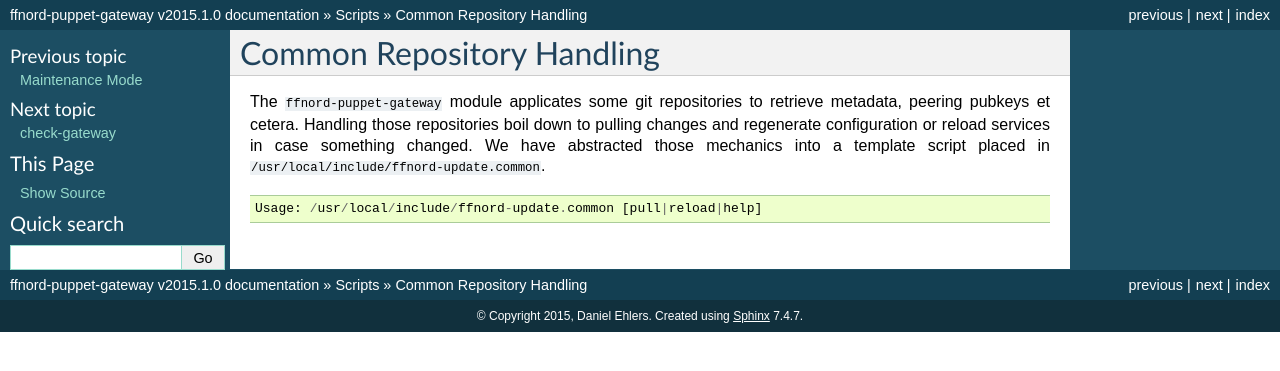
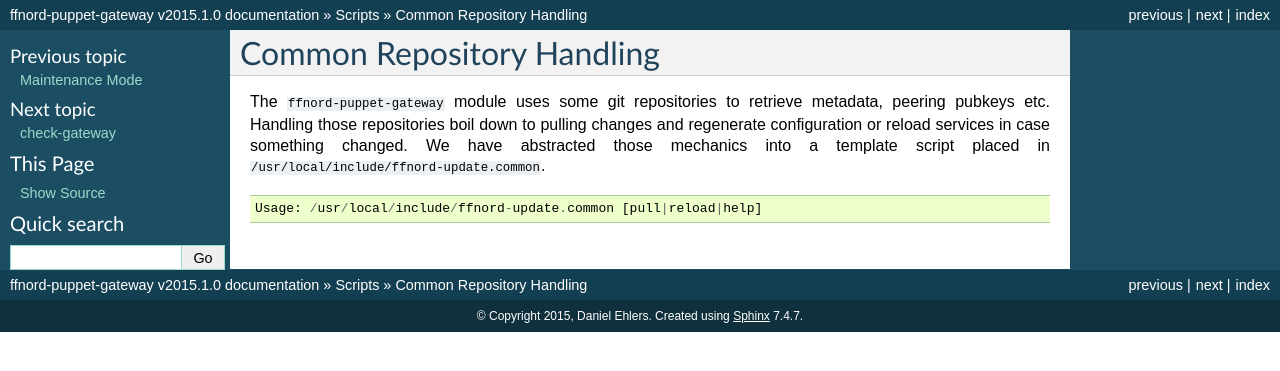
Before and after one commit to ffnord/ffnord-puppet-gateway, a Sphinx documentation site: the page built from docs/scripts/ffnord-common.rst, in a window 1280 px wide. Shown: the top 371 px of the page. Built offline with Sphinx 7.4.7, drawn with Linux system fonts in a browser that asks for light colours; formulas are drawn with MathJax 3.

Commit message:
Docs: ffnord-common.rst

```diff
--- a/docs/scripts/ffnord-common.rst
+++ b/docs/scripts/ffnord-common.rst
@@ -1,8 +1,8 @@
 Common Repository Handling
 ==========================
 
-The ``ffnord-puppet-gateway`` module applicates some git repositories
-to retrieve metadata, peering pubkeys et cetera. Handling those repositories
+The ``ffnord-puppet-gateway`` module uses some git repositories
+to retrieve metadata, peering pubkeys etc. Handling those repositories
 boil down to pulling changes and regenerate configuration or reload services
 in case something changed. We have abstracted those mechanics into a template
 script placed in ``/usr/local/include/ffnord-update.common``.
```
